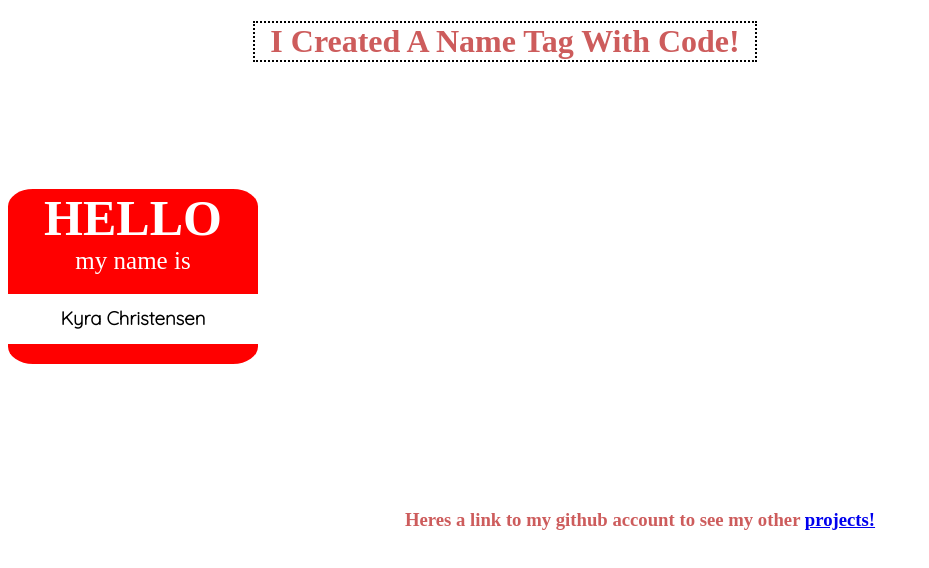
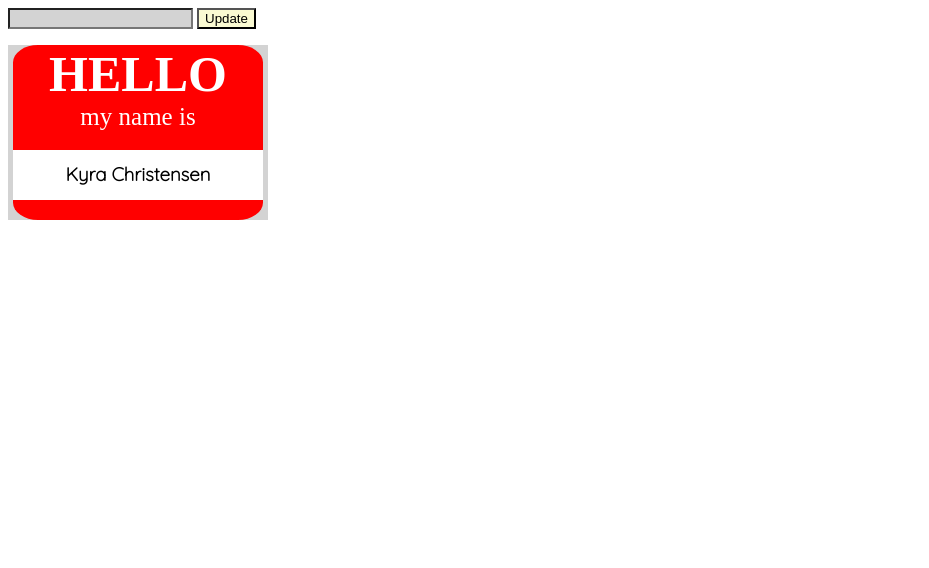
Before and after one commit to Kyra-christensen/LAB-02a-name-tag, a plain HTML site: page index.html in a window 1280 px wide. Shown: the whole page, without its empty margins (0-929 px from the left). Drawn offline with Linux system fonts and the light colour scheme.

Commit message:
Added input area to change name

```diff
--- /dev/null
+++ b/app.js
@@ -0,0 +1,10 @@
+const updateButton = document.getElementById('update-button');
+const nameInput = document.getElementById('name-input');
+const nameDisplay = document.getElementById('name-display');
+
+
+updateButton.addEventListener('click', () => {
+    const newName = nameInput.value;
+    nameDisplay.textContent = newName;
+    console.log('you clicked the button');
+});
--- a/index.html
+++ b/index.html
@@ -13,26 +13,23 @@
 
 <body>
     <main>
-       <header>
-           <h1 class=header>I Created A Name Tag With Code!</h1>
+       <section>
+           <input class="input" id="name-input">
+           <button class="button" id="update-button">Update</button>
+       </section>
+       <header class=paper>
             <div class="box">
-                <p>
+                <p >
                     <p class="hello"><strong>HELLO</strong>
-                    <h2 class="name-is">my name is</h2>
-                    </p>
-                    <h3 class="my-name">Kyra Christensen</h3>
+                    <h2 class="name-is">my name is</h2></p>
+                    <h3 id="name-display" class="my-name">Kyra Christensen</h3>
                 </p>
             </div>
 
 
        </header>
     </main>
+<script src="app.js" type="module"></script>
+</body>
 
-</body>
-<footer class="footer">
-    <div class="footer-text">
-        <h3>Heres a link to my github account to see my other <a href="https://github.com/Kyra-christensen?tab=repositories">projects!</a></h3>
-    </div>
-
-</footer>
 </html>
--- a/style.css
+++ b/style.css
@@ -1,19 +1,21 @@
-.header {
-    text-align: center;
-    color:indianred;
-    margin-bottom: 10%;
-    border-style: dotted;
-    border-color: black;
-    border-width: 2px;
-    width:500px;
-    margin-left: 245px;
+.paper {
+    background-color: lightgray;
+    width: 255px;
+    padding-left: 5px;
 }
 .box {
     background-color: red;
     width: 250px;
     height: 175px;
     border-radius: 10%;
+}
 
+.input {
+    background-color: lightgrey;
+}
+
+.button {
+    background-color: lightgoldenrodyellow;
 }
 
 .hello {
@@ -41,15 +43,5 @@
     height: 25px;
     padding-top: 5%;
     padding-bottom:5%;
-    font-family:"quicksand";
+    font-family:"Quicksand";
 }
-
-.footer {
-    text-align: center;
-    padding-top: 10%;
-}
-
-.footer-text {
-    color:indianred;
-
-}
```
